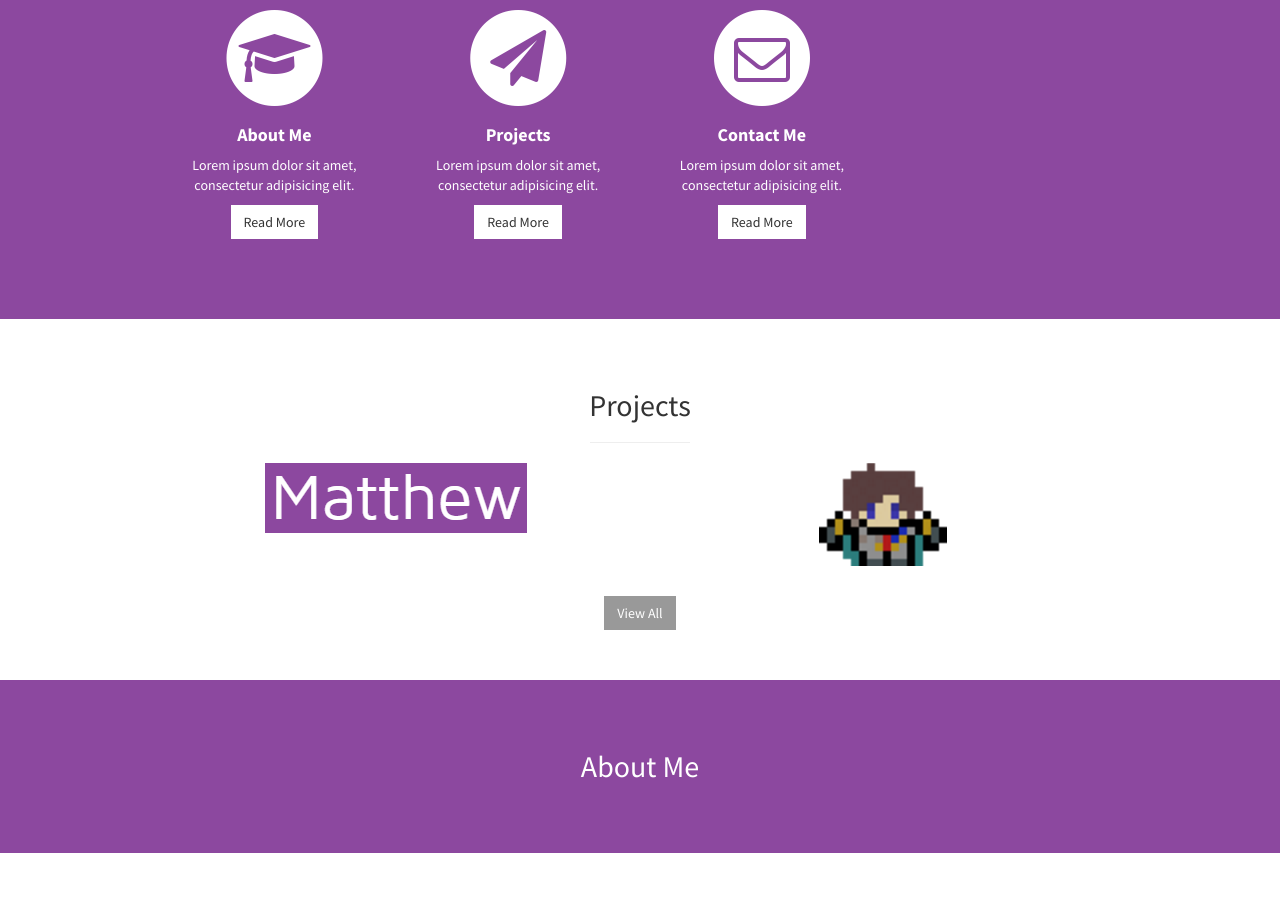
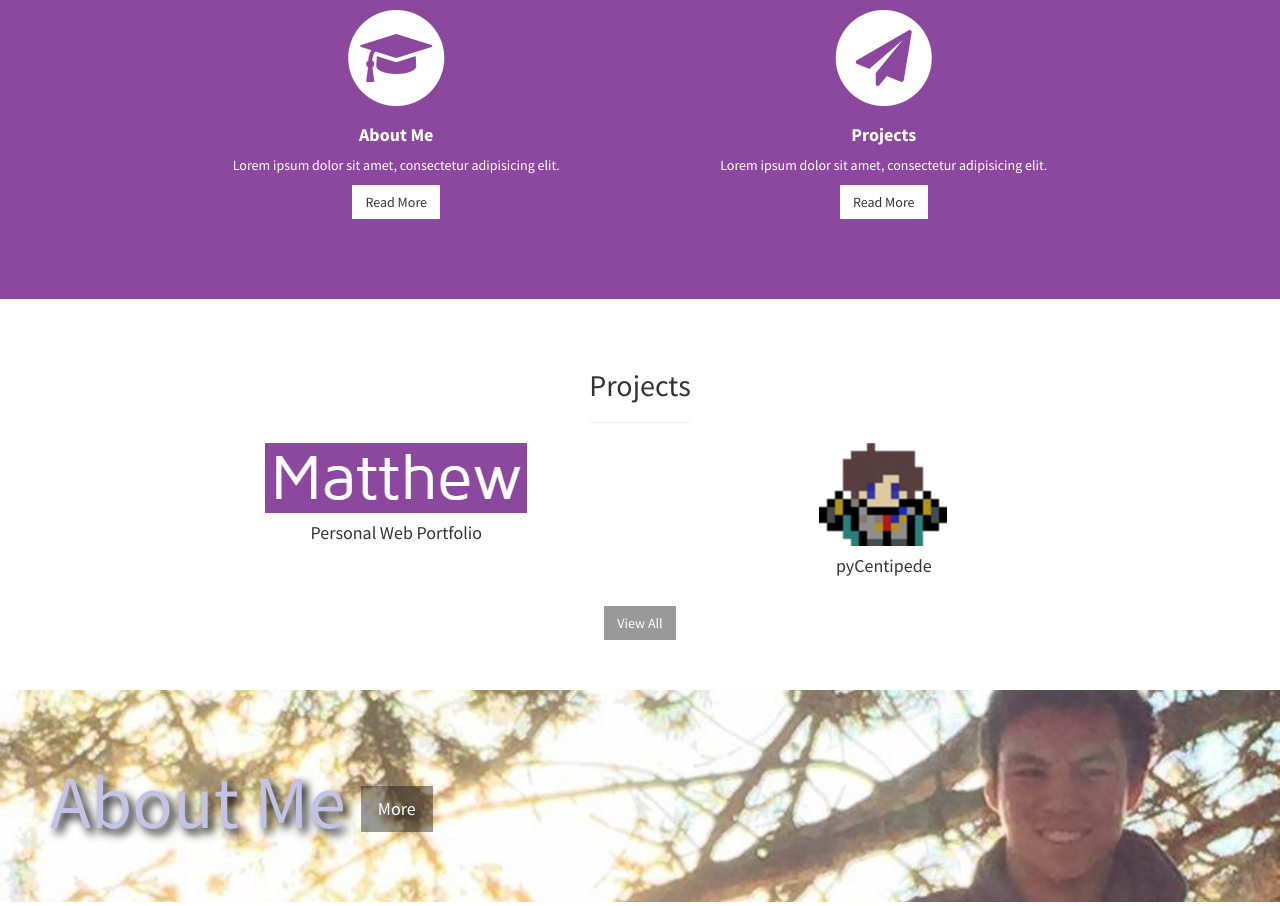
Before and after one commit to matthewong/matthewong.github.io, a plain HTML site: page index.html in a window 1280 px wide. Shown: the part 847-1753 px from the top of the page. Drawn offline with Linux system fonts and the light colour scheme.

Commit message:
added about me

```diff
--- a/css/stylish-portfolio.css
+++ b/css/stylish-portfolio.css
@@ -184,9 +184,20 @@ hr.small {
 /* About */
 
 .about {
-    padding: 50px 0;
-    background-color: #8C489F;
-    color: white;
+    padding-bottom: 50px;
+    padding-top: 50px;
+    padding-left: 50px;
+    width: 100%;
+    position: relative;
+    display: table;
+    text-shadow:5px 5px 10px black;
+    background: url(../img/matthewTree.jpg) no-repeat center center scroll;
+    background-size: cover;
+    color: #C3C3E5;
+}
+
+#aboutMeHeader {
+    font-size: 75px;
 }
 
 /* Services */
--- a/index.html
+++ b/index.html
@@ -44,10 +44,10 @@
                 <a href="#services" onclick = $("#menu-close").click(); >Home</a>
             </li>
             <li>
-                <a href="#projects" onclick = $("#menu-close").click(); >Projects</a>
+                <a href="projects.html" onclick = $("#menu-close").click(); >Projects</a>
             </li>
             <li>
-                <a href="#aboutMe" onclick = $("#menu-close").click(); >About Me</a>
+                <a href="aboutMe.html" onclick = $("#menu-close").click(); >About Me</a>
             </li>
             <li>
                 <a href="#contactMe" onclick = $("#menu-close").click(); >Contact</a>
@@ -71,7 +71,7 @@
             <div class="row text-center">
                 <div class="col-lg-10 col-lg-offset-1">
                     <div class="row">
-                        <div class="col-md-3 col-sm-6">
+                        <div class="col-md- col-sm-6">
                             <div class="service-item">
                                 <span class="fa-stack fa-4x">
                                 <i class="fa fa-circle fa-stack-2x"></i>
@@ -81,10 +81,10 @@
                                     <strong>About Me</strong>
                                 </h4>
                                 <p>Lorem ipsum dolor sit amet, consectetur adipisicing elit.</p>
-                                <a href="#about" class="btn btn-light">Read More</a>
+                                <a href="aboutMe.html" class="btn btn-light">Read More</a>
                             </div>
                         </div>
-                        <div class="col-md-3 col-sm-6">
+                        <div class="col-md-6 col-sm-6">
                             <div class="service-item">
                                 <span class="fa-stack fa-4x">
                                 <i class="fa fa-circle fa-stack-2x"></i>
@@ -95,19 +95,6 @@
                                 </h4>
                                 <p>Lorem ipsum dolor sit amet, consectetur adipisicing elit.</p>
                                 <a href="#projects" class="btn btn-light">Read More</a>
-                            </div>
-                        </div>
-                        <div class="col-md-3 col-sm-6">
-                            <div class="service-item">
-                                <span class="fa-stack fa-4x">
-                                <i class="fa fa-circle fa-stack-2x"></i>
-                                <i class="fa fa-envelope-o fa-stack-1x text-primary"></i>
-                            </span>
-                                <h4>
-                                    <strong>Contact Me</strong>
-                                </h4>
-                                <p>Lorem ipsum dolor sit amet, consectetur adipisicing elit.</p>
-                                <a href="#contactMe" class="btn btn-light">Read More</a>
                             </div>
                         </div>
                     </div>
@@ -131,15 +118,17 @@
                         <div class="col-md-6">
                             <div class="portfolio-item">
                                 <a href="#">
-                                    <img class="img-portfolio img-responsive" src="img/website.png">
+                                    <img class="img-portfolio img-responsive" src="img/website.png" alt='Personal Web Portfolio'>
                                 </a>
+                                <h4>Personal Web Portfolio</h4>
                             </div>
                         </div>
                         <div class="col-md-6">
                             <div class="portfolio-item">
                                 <a href="#">
-                                    <img class="img-portfolio img-responsive" src="img/hero.png">
+                                    <img class="img-portfolio img-responsive" src="img/hero.png" alt="pyCentipede">
                                 </a>
+                                <h4>pyCentipede</h4>
                             </div>
                         </div>
                     </div>
@@ -155,16 +144,12 @@
 
         <!-- About -->
     <section id="aboutMe" class="about">
-        <div class="container">
-            <div class="row">
-                <div class="col-lg-12 text-center">
-                    <h2>About Me</h2>
-                    <p class="lead"></p>
-                </div>
-            </div>
-            <!-- /.row -->
+        <div class="text-left">
+            <h1 id="aboutMeHeader">
+                About Me
+                <a href="aboutMe.html" class="btn btn-dark btn-lg text-center">More</a>
+            </h1>
         </div>
-        <!-- /.container -->
     </section>
 
     <!-- Footer -->
```
Also changed, not shown: projects.html (+1 -1 lines), img/matthewTree.jpg (added).
